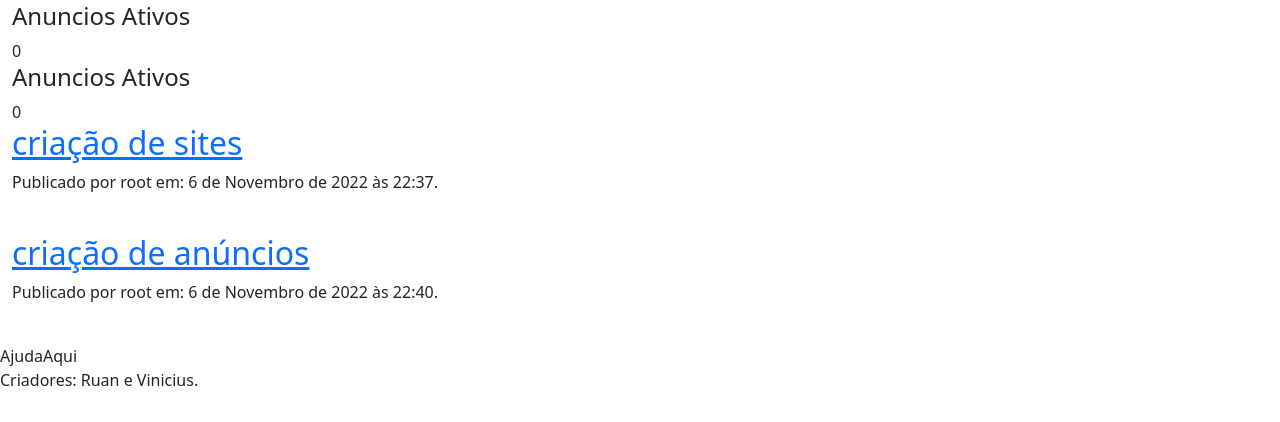
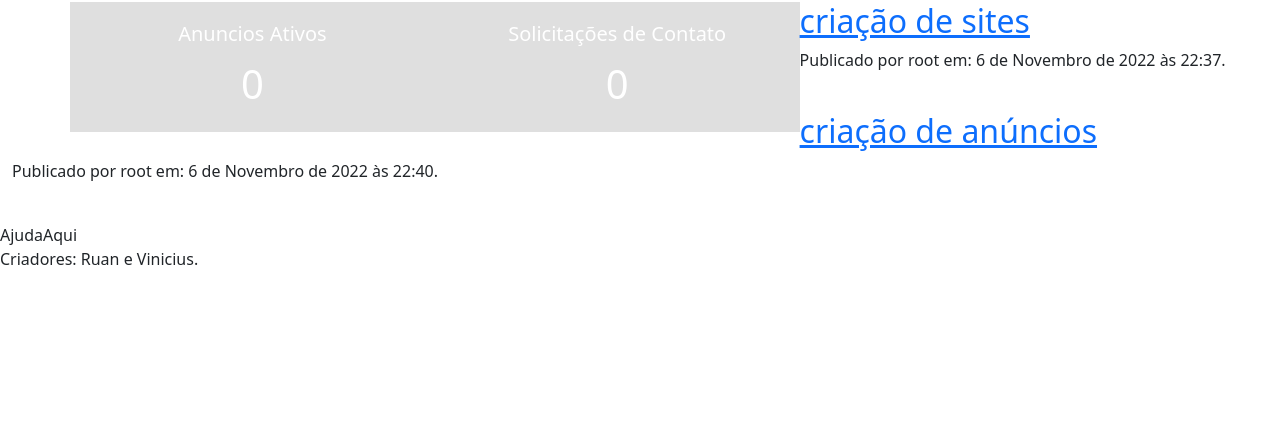
Before and after one commit to flamign0/ajudaqui, a Django app: page / in a window 1280 px wide. Shown: the part 78-500 px from the top of the page. Run offline with Django 4.2, Linux system fonts and the light colour scheme; data comes from the database, SQL or seed files in the repository.

Commit message:
alterações dashboard

```diff
--- a/anuncio/static/CSS/anuncio.css
+++ b/anuncio/static/CSS/anuncio.css
@@ -0,0 +1,28 @@
+/* CONFIGURAÇÃO DA DASHBOARD */
+
+.dashboard {
+    padding: 0;
+    width: 100%;
+    display: block;
+}
+
+.dashboard h4 {
+    font-size: 20px;
+}
+
+.dashboard span {
+    font-size: 40px;
+    display: block;
+    width: 100%;
+}
+
+.dashboard-box {
+    float: left;
+    background-color: #dfdfdf;
+    color: #fff;
+    padding: 20px;
+    box-sizing: border-box;
+    height: 130px;
+    width: 32%;
+    text-align: center;
+}
--- a/anuncio/templates/anuncio/anuncio_list.html
+++ b/anuncio/templates/anuncio/anuncio_list.html
@@ -3,15 +3,13 @@
 {% block title %}- Anúncios{% endblock %}
 
 {% block content %}
-    <div ckass="conteiner dashboard">
+    <div class="container dashboard">
         <div class="col-4 dashboard-box" id="dashboard-anunciosativos">
             <h4>Anuncios Ativos</h4>
             <span>0</span>
         </div>
-    </div>
-    <div ckass="conteiner dashboard">
-        <div class="col-4 dashboard-box" id="dashboard-">
-            <h4>Anuncios Ativos</h4>
+        <div class="col-4 dashboard-box" id="dashboard-solicitacontato">
+            <h4>Solicitações de Contato</h4>
             <span>0</span>
         </div>
     </div>
--- a/anuncio/templates/anuncio/base.html
+++ b/anuncio/templates/anuncio/base.html
@@ -1,6 +1,5 @@
+<!DOCTYPE html>
 {% load static %}
-
-<!DOCTYPE html>
 <html lang="pt-br">
 <head>
     <meta charset="UTF-8">
@@ -8,7 +7,7 @@
     <meta name="viewport" content="width=device-width, initial-scale=1.0">
     <title>AjudaAqui {% block subtitle %}{% endblock %}</title>
     <link rel="stylesheet" href="https://cdn.jsdelivr.net/npm/bootstrap@5.1.3/dist/css/bootstrap.min.css" integrity="sha384-1BmE4kWBq78iYhFldvKuhfTAU6auU8tT94WrHftjDbrCEXSU1oBoqyl2QvZ6jIW3" crossorigin="anonymous">
-    <link rel="stylesheet" href="{% static 'anuncio/anuncio.css' %}">
+    <link rel="stylesheet" href="{% static 'css/anuncio.css' %}">
     <link href="//fonts.googleapis.com/css?family=Lobster&subset=latin,latin-ext" rel="stylesheet" type="text/css">
 
 </head>
```
